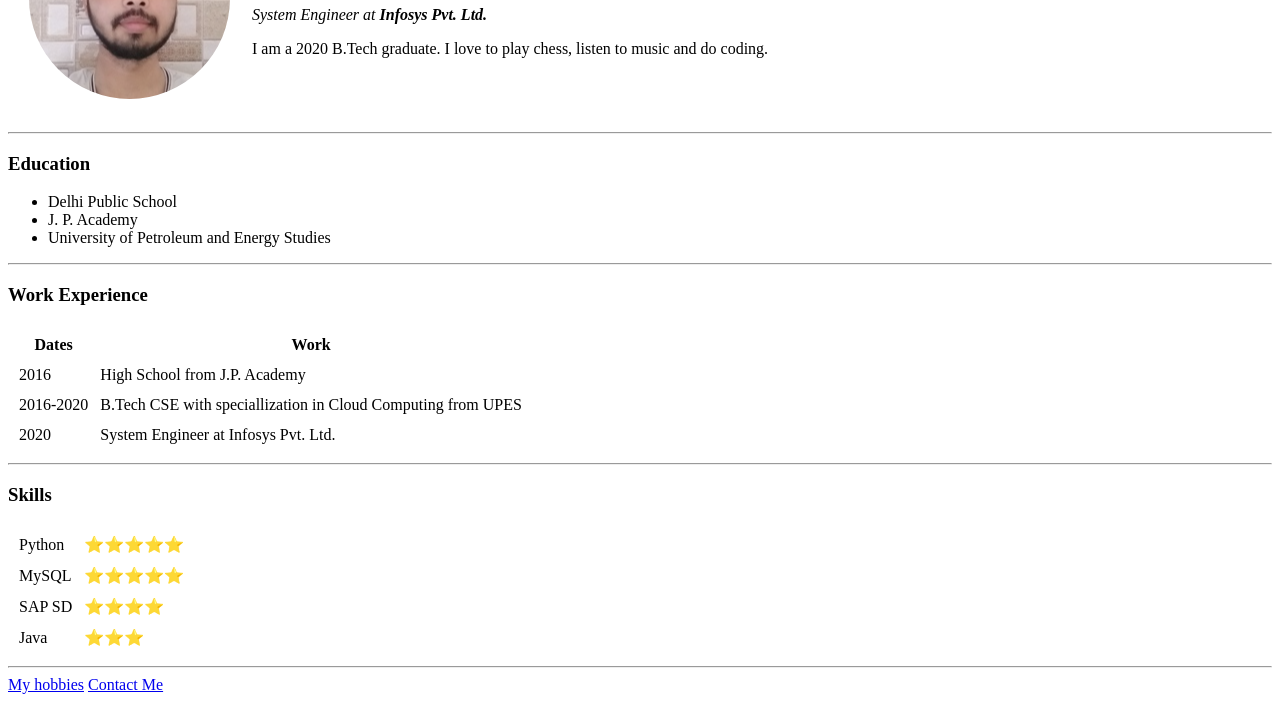
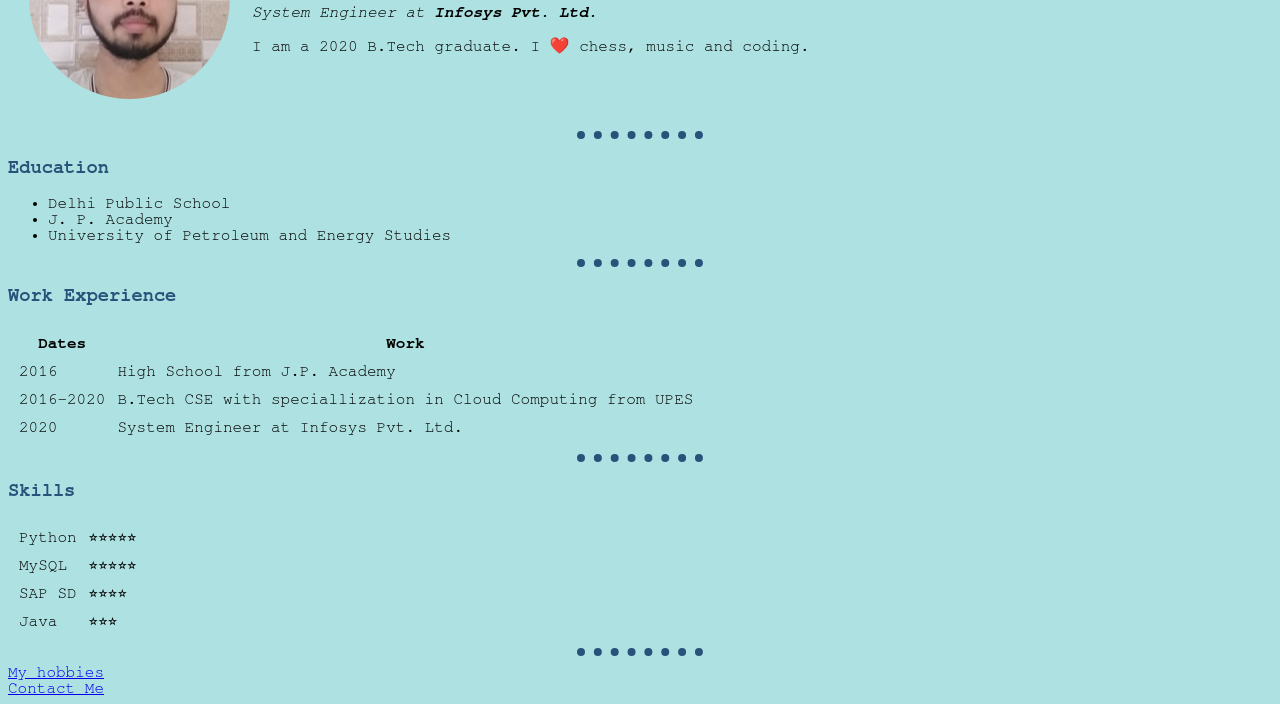
Before and after one commit to Shahzeb98/CV, a plain HTML site: page index.html in a window 1280 px wide. Shown: the part 131-835 px from the top of the page. Drawn offline with Linux system fonts and the light colour scheme.

Commit message:
Add files via upload

```diff
--- a/index.html
+++ b/index.html
@@ -4,6 +4,7 @@
 <head>
   <meta charset="utf-8">
   <title>Shahzeb's Personal Site</title>
+  <link rel="stylesheet" href="css/styles.css">
 </head>
 
 <body>
@@ -16,7 +17,7 @@
           <em>System Engineer at <strong>Infosys Pvt. Ltd.</strong></em>
         </p>
         <p>
-          I am a 2020 B.Tech graduate. I love to play chess, listen to music and do coding.
+          I am a 2020 B.Tech graduate. I ❤️ chess, music and coding.
         </p>
       </td>
     </tr>
@@ -77,6 +78,7 @@
   </table>
   <hr>
   <a href="hobbies.html">My hobbies</a>
+  <br>
   <a href="contact-me.html">Contact Me</a>
 </body>
 
```
Also changed, not shown: contact-me.html (+1 -0 lines), hobbies.html (+1 -0 lines).
